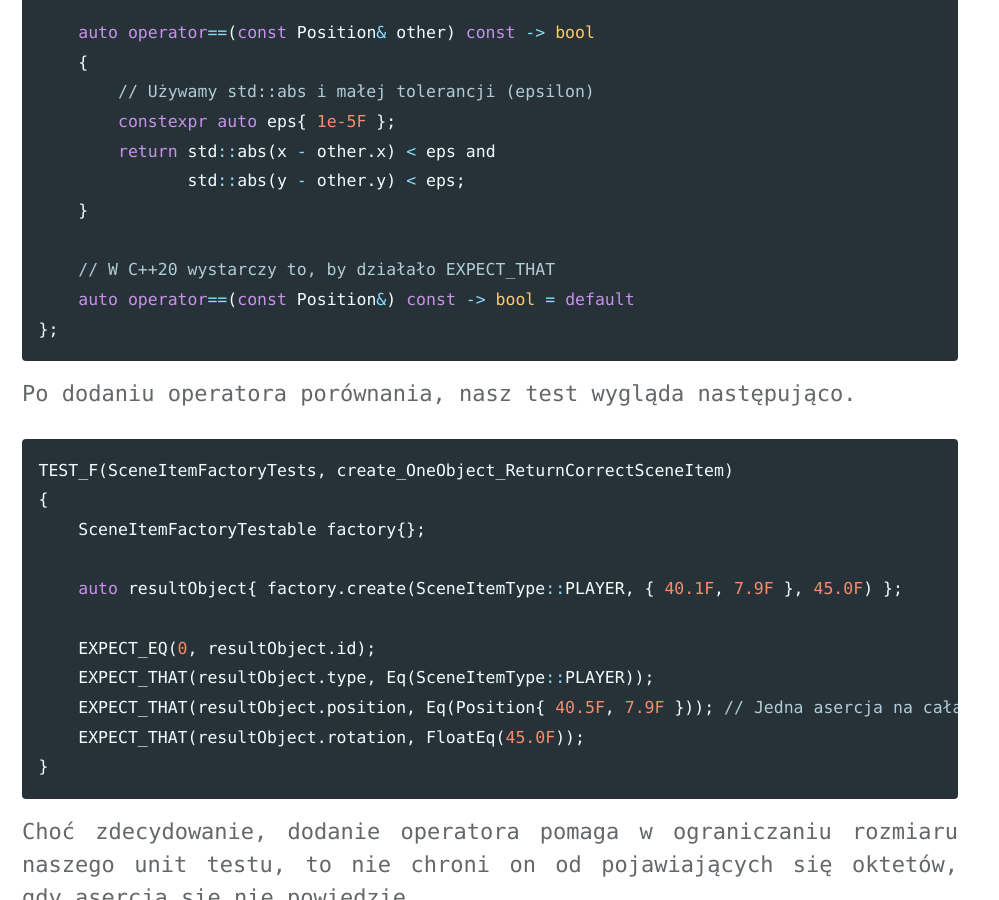
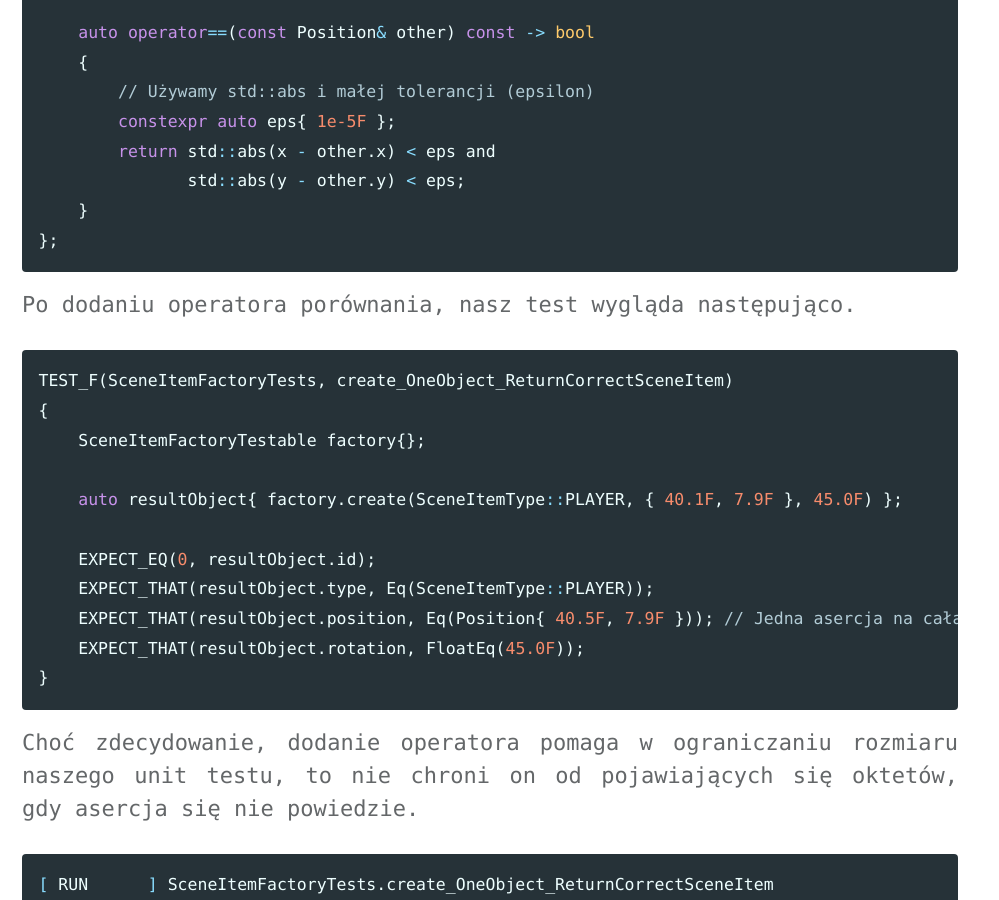
Before and after one commit to TadekBiela/cpptested, a Jekyll site: the page built from _posts/2026-04-19-uts-logging-improvements.md, in a window 1280 px wide and 900 px high, scrolled down 4923 px. Shown: the whole window, without its empty margins (0-999 px from the left). Built offline with Jekyll 4.4.1, drawn with Linux system fonts in a browser that asks for light colours; cached includes are drawn as plain includes; comment, search, counter and statistics services are not loaded.

Commit message:
Corrected small mistake in uts logging improvements post

````diff
--- a/_posts/2026-04-19-uts-logging-improvements.md
+++ b/_posts/2026-04-19-uts-logging-improvements.md
@@ -58,7 +58,7 @@ Expected: is equal to 4-byte object <01-00 00-00>
 Jest trochę lepiej, już&nbsp;teraz wiemy przynajmniej jakiego typu są wartości: **(of type SceneItemType)**. Niemniej wciąż ten log niewiele pomaga. Co&nbsp;możemy zrobić? Dodać **operator<<** ! Operator ten należy zdefiniować w&nbsp;tym samym pliku, w&nbsp;którym znajduje się nasz **enum**.
 
 ```cpp
-inline auto operator<<(std::ostream* os, const SceneItemType& type) -> std::ostream&
+inline auto operator<<(std::ostream& os, const SceneItemType& type) -> std::ostream&
 {
     std::string typeStr{};
     switch(type)
@@ -144,9 +144,6 @@ struct Position
         return std::abs(x - other.x) < eps and
                std::abs(y - other.y) < eps;
     }
-
-    // W C++20 wystarczy to, by działało EXPECT_THAT
-    auto operator==(const Position&) const -> bool = default
 };
 ```
 
````
